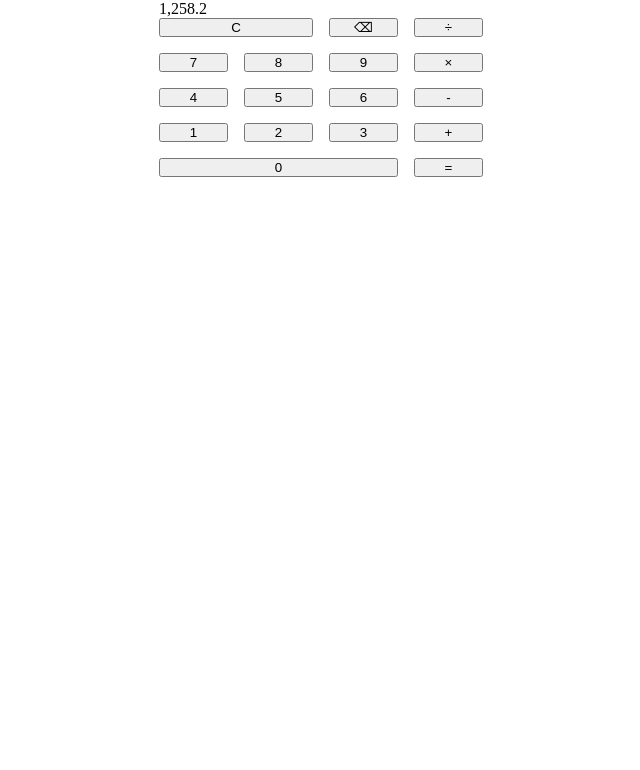
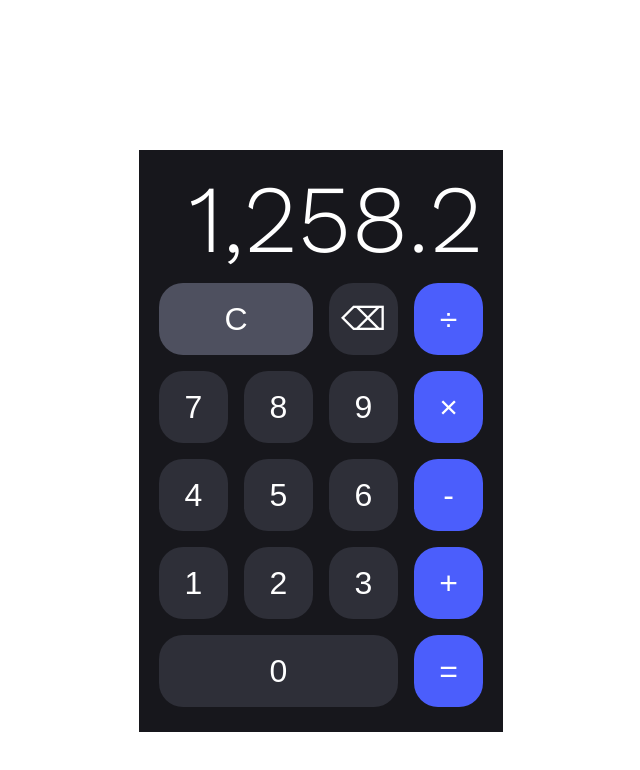
Before and after one commit to F1xa/Frontend-marathon, a plain HTML site: page calculator/index.html in a window 1280 px wide. Shown: the whole page, without its empty margins (319-959 px from the left). Drawn offline with nearby package versions, Linux system fonts and the light colour scheme.

Commit message:
feat: add the rest styles

```diff
--- a/calculator/index.html
+++ b/calculator/index.html
@@ -4,10 +4,14 @@
   <meta charset="UTF-8">
   <meta http-equiv="X-UA-Compatible" content="IE=edge">
   <meta name="viewport" content="width=device-width, initial-scale=1.0">
+  <link rel="preconnect" href="https://fonts.googleapis.com">
+  <link rel="preconnect" href="https://fonts.gstatic.com" crossorigin>
+  <link href="https://fonts.googleapis.com/css2?family=Work+Sans:ital,wght@0,300;0,400;1,300;1,400&display=swap" rel="stylesheet">
   <link rel="stylesheet" href="./style.css">
   <title>Calculator</title>
 </head>
 <body>
+  <div class="calc">
     <div class="wrapper">
       <div class="output">
         1,258.2
@@ -15,24 +19,24 @@
       <div class="buttons">
         <button class="number number-delete">C</button>
         <button class="number">&#x232b</button>
-      <button class="number">÷</button>
+        <button class="number operator">÷</button>
         <button class="number">7</button>
         <button class="number">8</button>
         <button class="number">9</button>
-      <button class="number">×</button>
+        <button class="number operator">×</button>
         <button class="number">4</button>
         <button class="number">5</button>
         <button class="number">6</button>
-      <button class="number">-</button>
+        <button class="number operator">-</button>
         <button class="number">1</button>
         <button class="number">2</button>
         <button class="number">3</button>
-      <button class="number">+</button>
+        <button class="number operator">+</button>
         <button class="number number-zero">0</button>
-      <button class="number">=</button>
+        <button class="number operator">=</button>
       </div>
     </div>
-
+  </div>
 
   <script src="./main.js"></script>
 </body>
--- a/calculator/style.css
+++ b/calculator/style.css
@@ -6,23 +6,71 @@
   box-sizing: border-box;
 }
 
+
+body {
+  font-family: 'Work Sans', sans-serif;
+}
+
+.calc {
+  background: #17171C;
+  margin: 150px auto;
+  max-width: 364px;
+  padding: 21px 0 25px 0;
+}
+
 .wrapper {
-  max-width: 364px;
-  padding: 0 20px;
-  margin: 0 auto;
+ max-width: 324px;
+ margin: 0 auto;
+}
+
+.output {
+  font-size: 96px;
+  line-height: 96px;
+  font-weight: 300;
+  font-style: normal;
+  margin-bottom: 16px;
+  display: flex;
+  justify-content: flex-end;
+  align-content: center;
+  color: #FFF;
 }
 
 .buttons {
   display: grid;
-  grid-template-columns: 1fr 1fr 1fr 1fr;
-  grid-template-rows: 1fr 1fr 1fr 1fr;
+  justify-content: center;
+  align-content: center;
+  grid-template-columns: repeat(4, 69px);
+  grid-template-rows: repeat(5, 72px);
   grid-gap: 16px;
 }
 
+
+.number {
+  font-size: 32px;
+  font-weight: 400;
+  font-style: normal;
+  align-items: center;
+  background: #2E2F38;
+  border-radius: 24px;
+  border: none;
+  color: #fff;
+  text-decoration: none;
+  cursor: pointer;
+}
+
 .number-delete {
+  background: #4E505F;
   grid-column: 1 / 3;
 }
 
 .number-zero {
   grid-column: 1 / 4;
 }
+
+.number:hover {
+  opacity: 0.6;
+}
+
+.operator {
+  background: #4B5EFC;
+}
```
Lines whose indentation alone changed are shown as unchanged.
